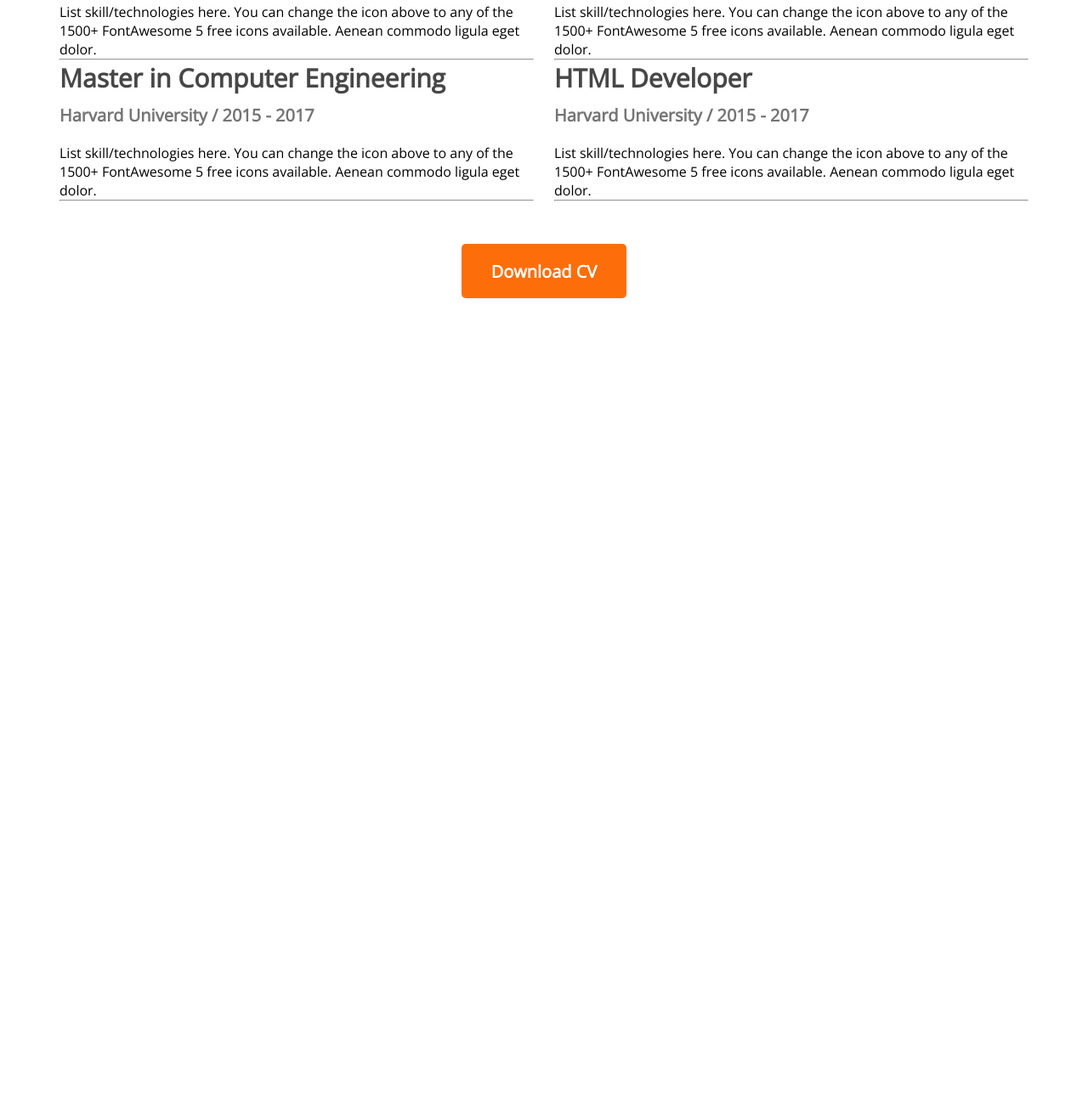
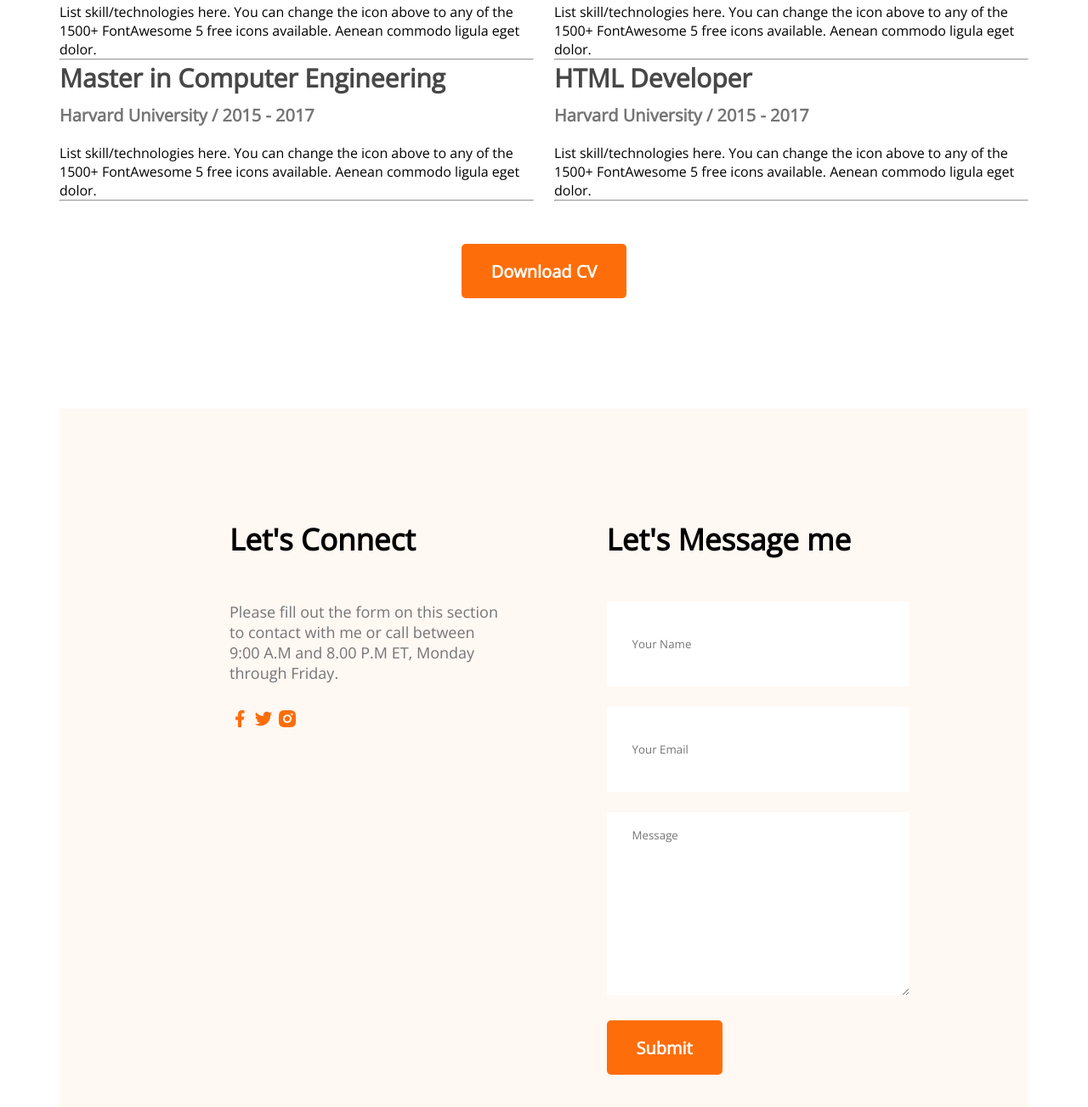
Before and after one commit to Alamienlatif/latif-portfolio, a plain HTML site: page images/index.html in a window 1280 px wide. Shown: the part 2531-3834 px from the top of the page at 85% size. Before the commit the page ends 2882 px from the top, so only its background shows below. Drawn offline with nearby package versions, Linux system fonts and the light colour scheme.

Commit message:
added contact section

```diff
--- a/images/index.html
+++ b/images/index.html
@@ -166,6 +166,39 @@
 </section>
 <!----Resume Section ends --->
 
+<!---Contact section start---->
+    <section class="contact">
+        <div>
+            <h3 class="section-title">Let's Connect</h3>
+            <p class="section-description">
+                Please fill out the form on this section to contact with me or call between 9:00 A.M
+                and 8.00 P.M ET, Monday through Friday.
+            </p>
+            <a href="">
+                <img src="images/icons/facebook.png" alt="">
+            </a>
+            <a href="">
+                <img src="images/icons/twitter.png" alt="">
+            </a>
+            <a href="">
+                <img src="images/icons/insta.png" alt="">
+            </a>
+        </div>
+        <div>
+            <h3 class="section-title">Let's Message me</h3>
+            <form action="">
+                <input type="text" name="" id="" placeholder="Your Name">
+                <input type="email" name="" id="" placeholder="Your Email">
+                <textarea name="" id="" cols="30" rows="10"
+                placeholder="Message"></textarea>
+                <input class="btn-primary" type="submit"
+                value="Submit">
+            </form>
+        </div>
+    </section>
+
+<!-- Contact section ends------>
+
     </main>
 <!-----Main seciton ends------->
 
--- a/images/styles/portfolio.css
+++ b/images/styles/portfolio.css
@@ -167,3 +167,29 @@ section{
     margin-top: 50px;
     text-align: center;
 }
+
+/* contact styles */
+.contact{
+    display: flex;
+    gap: 115px;
+    background: #FFF8F3;
+    padding: 130px 200px;
+}
+.contact .section-title{
+    text-align: left;
+}
+
+.contact input[type="text"], input[type="email"],textarea{
+    margin-bottom: 24px;
+    border: 0;
+    width: 100%;
+    padding: 18px 30px;
+}
+
+input{
+    height: 64px;
+}
+
+.contact a{
+    text-decoration:none;
+}
```
